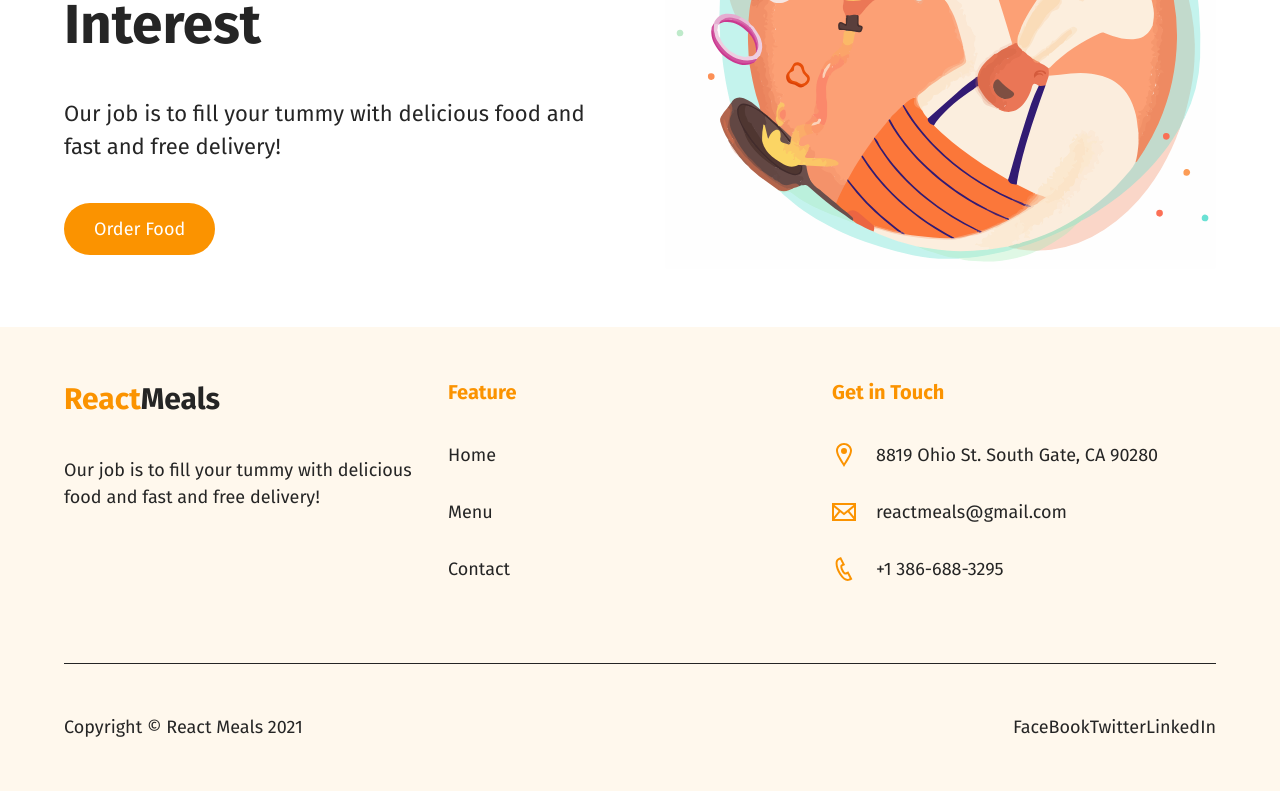
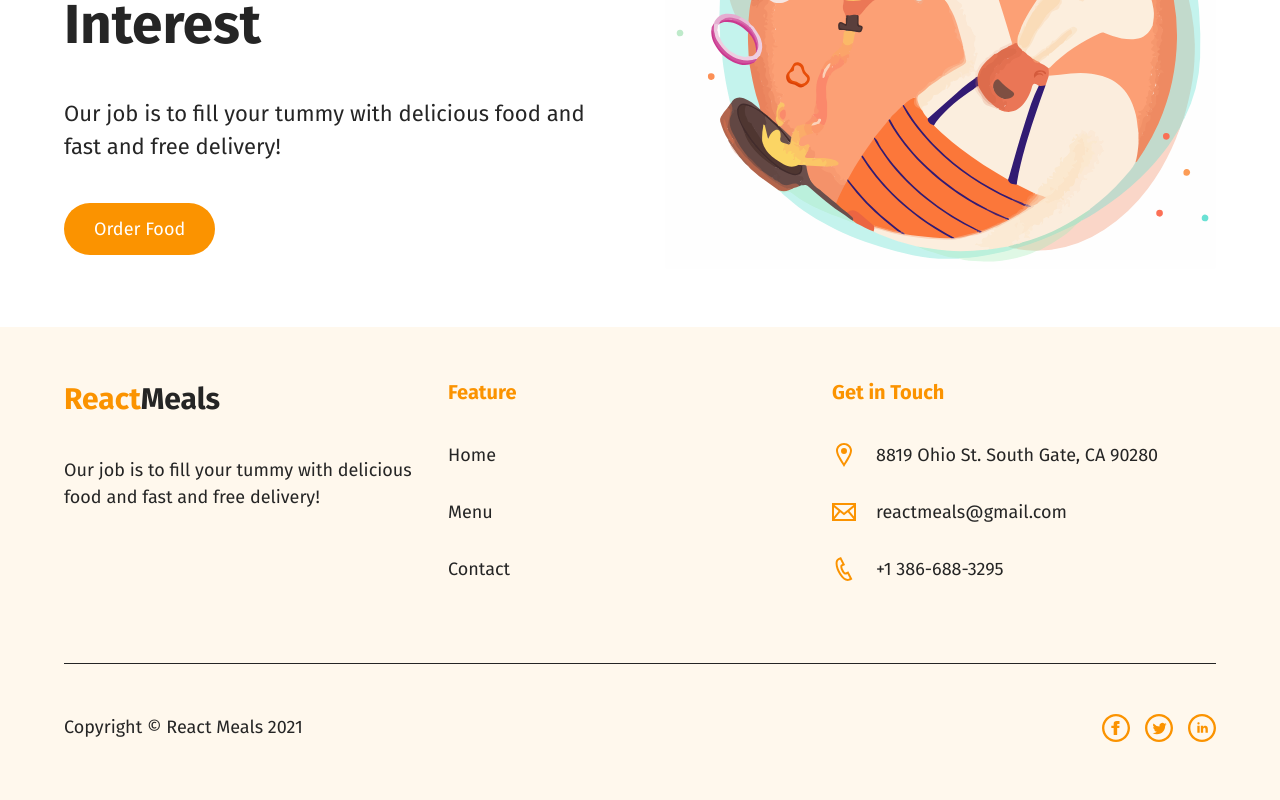
Before and after one commit to findshrey/food-order-app, a React (Create React App) app: page / in a window 1280 px wide. Shown: the part 360-1160 px from the top of the page. Built offline with nearby package versions, Linux system fonts and the light colour scheme.

Commit message:
Refactor: Footer component and icons

```diff
--- a/src/components/Layout/Footer.js
+++ b/src/components/Layout/Footer.js
@@ -1,8 +1,14 @@
 import React from "react"
 
-import IconLocation from "../../icons/IconLocation"
-import IconMail from "../../icons/IconMail"
-import IconPhone from "../../icons/IconPhone"
+import {
+   IconFacebook,
+   IconLinkedIn,
+   IconLocation,
+   IconMail,
+   IconPhone,
+   IconTwitter,
+} from "../../icons"
+
 import styles from "./Footer.module.scss"
 
 const Footer = () => {
@@ -48,9 +54,15 @@ const Footer = () => {
             <div className={styles["footer-lower"]}>
                <span>Copyright &copy; React Meals 2021</span>
                <ul className={styles["external-links"]}>
-                  <li>FaceBook</li>
-                  <li>Twitter</li>
-                  <li>LinkedIn</li>
+                  <li>
+                     <IconFacebook />
+                  </li>
+                  <li>
+                     <IconTwitter />
+                  </li>
+                  <li>
+                     <IconLinkedIn />
+                  </li>
                </ul>
             </div>
          </div>
--- a/src/components/Layout/Footer.module.scss
+++ b/src/components/Layout/Footer.module.scss
@@ -59,5 +59,6 @@
 
    .external-links {
       display: flex;
+      gap: 1.5rem;
    }
 }
--- a/src/components/Layout/Navbar.js
+++ b/src/components/Layout/Navbar.js
@@ -2,10 +2,9 @@ import React, { useContext } from "react"
 import { NavLink } from "react-router-dom"
 
 import * as ROUTES from "../../constants/routes"
+import { IconCart, IconUser } from "../../icons"
 import AuthContext from "../../context/AuthContext"
 import CartContext from "../../context/CartContext"
-import IconCart from "../../icons/IconCart"
-import IconUser from "../../icons/IconUser"
 
 import styles from "./Navbar.module.scss"
 
--- a/src/icons/IconCart.js
+++ b/src/icons/IconCart.js
@@ -1,6 +1,6 @@
 import React from "react"
 
-const IconCart = () => {
+export const IconCart = () => {
    return (
       <svg
          xmlns="http://www.w3.org/2000/svg"
@@ -40,5 +40,3 @@ const IconCart = () => {
       </svg>
    )
 }
-
-export default IconCart
--- /dev/null
+++ b/src/icons/IconFacebook.js
@@ -0,0 +1,18 @@
+import React from "react"
+
+export const IconFacebook = () => {
+   return (
+      <svg
+         xmlns="http://www.w3.org/2000/svg"
+         width="28"
+         height="28"
+         fill="none"
+         viewBox="0 0 28 28"
+      >
+         <path
+            fill="#FB9300"
+            d="M14 2.333c6.433 0 11.667 5.234 11.667 11.667S20.433 25.667 14 25.667 2.333 20.433 2.333 14 7.567 2.333 14 2.333zM14 0C6.269 0 0 6.269 0 14c0 7.732 6.269 14 14 14 7.732 0 14-6.268 14-14 0-7.731-6.268-14-14-14zm-2.333 11.667H9.333V14h2.334v7h3.5v-7h2.123l.21-2.333h-2.333v-.972c0-.558.112-.778.65-.778H17.5V7h-2.805c-2.097 0-3.028.924-3.028 2.693v1.974z"
+         ></path>
+      </svg>
+   )
+}
--- /dev/null
+++ b/src/icons/IconLinkedIn.js
@@ -0,0 +1,18 @@
+import React from "react"
+
+export const IconLinkedIn = () => {
+   return (
+      <svg
+         xmlns="http://www.w3.org/2000/svg"
+         width="28"
+         height="28"
+         fill="none"
+         viewBox="0 0 28 28"
+      >
+         <path
+            fill="#FB9300"
+            d="M14 2.333c6.433 0 11.667 5.234 11.667 11.667S20.433 25.667 14 25.667 2.333 20.433 2.333 14 7.567 2.333 14 2.333zM14 0C6.269 0 0 6.269 0 14c0 7.732 6.269 14 14 14 7.732 0 14-6.268 14-14 0-7.731-6.268-14-14-14zm-2.333 9.333A1.17 1.17 0 0110.5 10.51a1.17 1.17 0 01-1.167-1.176c0-.65.522-1.176 1.167-1.176s1.167.528 1.167 1.176zm0 2.334H9.333v7h2.334v-7zm3.5 0h-2.334v7h2.334v-3.338c0-2.01 2.335-2.195 2.335 0v3.338h2.331v-3.92c0-3.83-3.649-3.69-4.666-1.805v-1.275z"
+         ></path>
+      </svg>
+   )
+}
--- a/src/icons/IconLocation.js
+++ b/src/icons/IconLocation.js
@@ -1,6 +1,6 @@
 import React from "react"
 
-const IconLocation = () => {
+export const IconLocation = () => {
    return (
       <svg
          xmlns="http://www.w3.org/2000/svg"
@@ -23,5 +23,3 @@ const IconLocation = () => {
       </svg>
    )
 }
-
-export default IconLocation
--- a/src/icons/IconMail.js
+++ b/src/icons/IconMail.js
@@ -1,6 +1,6 @@
 import React from "react"
 
-const IconMail = () => {
+export const IconMail = () => {
    return (
       <svg
          xmlns="http://www.w3.org/2000/svg"
@@ -16,5 +16,3 @@ const IconMail = () => {
       </svg>
    )
 }
-
-export default IconMail
--- a/src/icons/IconPhone.js
+++ b/src/icons/IconPhone.js
@@ -1,6 +1,6 @@
 import React from "react"
 
-const IconPhone = () => {
+export const IconPhone = () => {
    return (
       <svg
          xmlns="http://www.w3.org/2000/svg"
@@ -16,5 +16,3 @@ const IconPhone = () => {
       </svg>
    )
 }
-
-export default IconPhone
--- /dev/null
+++ b/src/icons/IconTwitter.js
@@ -0,0 +1,18 @@
+import React from "react"
+
+export const IconTwitter = () => {
+   return (
+      <svg
+         xmlns="http://www.w3.org/2000/svg"
+         width="28"
+         height="28"
+         fill="none"
+         viewBox="0 0 28 28"
+      >
+         <path
+            fill="#FB9300"
+            d="M14 2.333c6.433 0 11.667 5.234 11.667 11.667S20.433 25.667 14 25.667 2.333 20.433 2.333 14 7.567 2.333 14 2.333zM14 0C6.269 0 0 6.269 0 14c0 7.732 6.269 14 14 14 7.732 0 14-6.268 14-14 0-7.731-6.268-14-14-14zm7.583 10.241a5.747 5.747 0 01-1.65.453 2.886 2.886 0 001.264-1.59 5.748 5.748 0 01-1.825.697 2.875 2.875 0 00-4.894 2.62 8.158 8.158 0 01-5.92-3.001 2.876 2.876 0 00.89 3.835 2.868 2.868 0 01-1.3-.36c-.031 1.33.923 2.575 2.304 2.853a2.88 2.88 0 01-1.297.049 2.876 2.876 0 002.683 1.994 5.781 5.781 0 01-4.255 1.19 8.124 8.124 0 004.402 1.291c5.334 0 8.346-4.504 8.165-8.545a5.79 5.79 0 001.433-1.486z"
+         ></path>
+      </svg>
+   )
+}
--- a/src/icons/IconUser.js
+++ b/src/icons/IconUser.js
@@ -1,6 +1,6 @@
 import React from "react"
 
-const IconUser = () => {
+export const IconUser = () => {
    return (
       <svg
          xmlns="http://www.w3.org/2000/svg"
@@ -27,5 +27,3 @@ const IconUser = () => {
       </svg>
    )
 }
-
-export default IconUser
--- /dev/null
+++ b/src/icons/index.js
@@ -0,0 +1,8 @@
+export { IconCart } from "./IconCart"
+export { IconFacebook } from "./IconFacebook"
+export { IconLinkedIn } from "./IconLinkedIn"
+export { IconLocation } from "./IconLocation"
+export { IconMail } from "./IconMail"
+export { IconPhone } from "./IconPhone"
+export { IconTwitter } from "./IconTwitter"
+export { IconUser } from "./IconUser"
```
